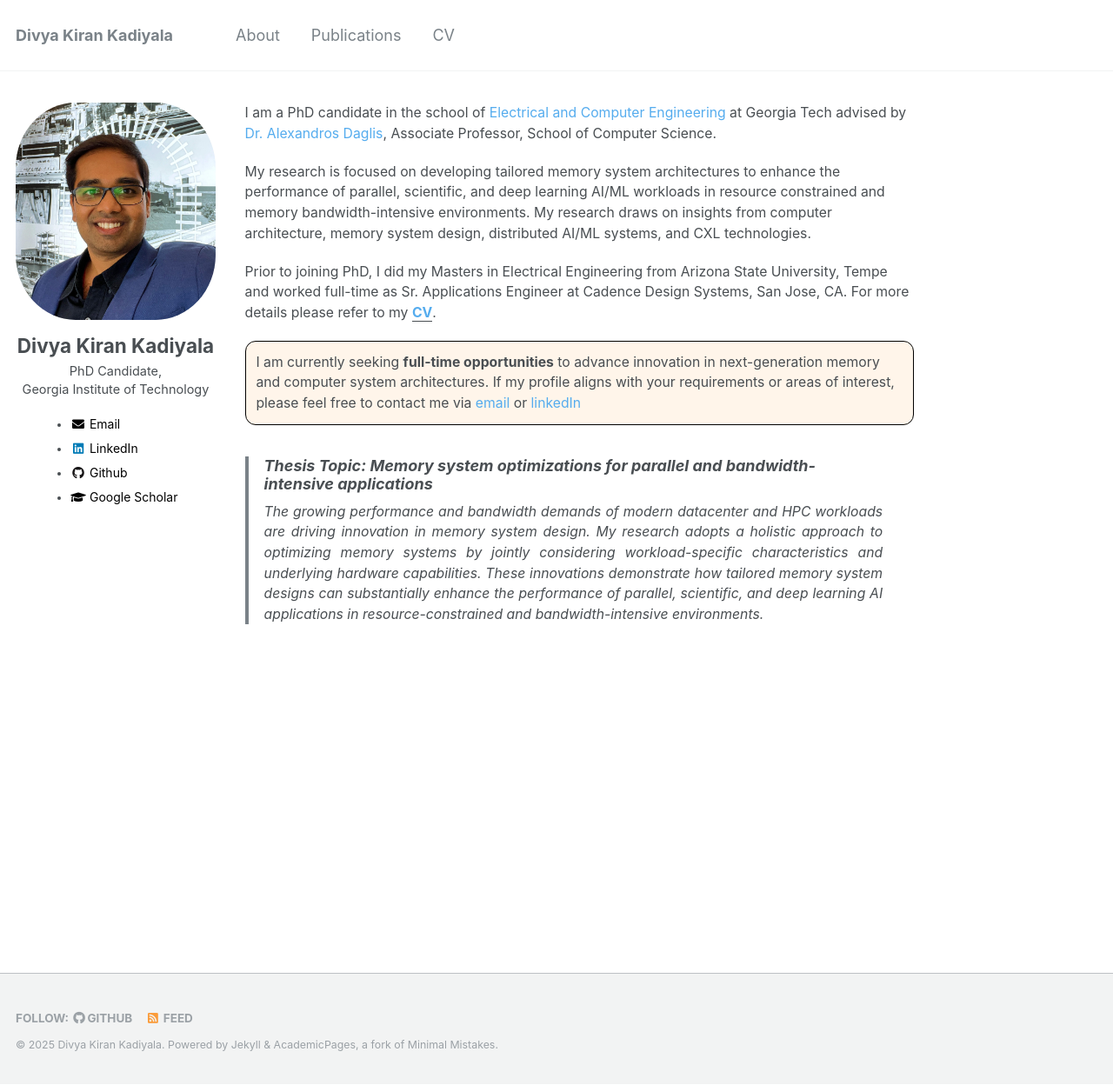
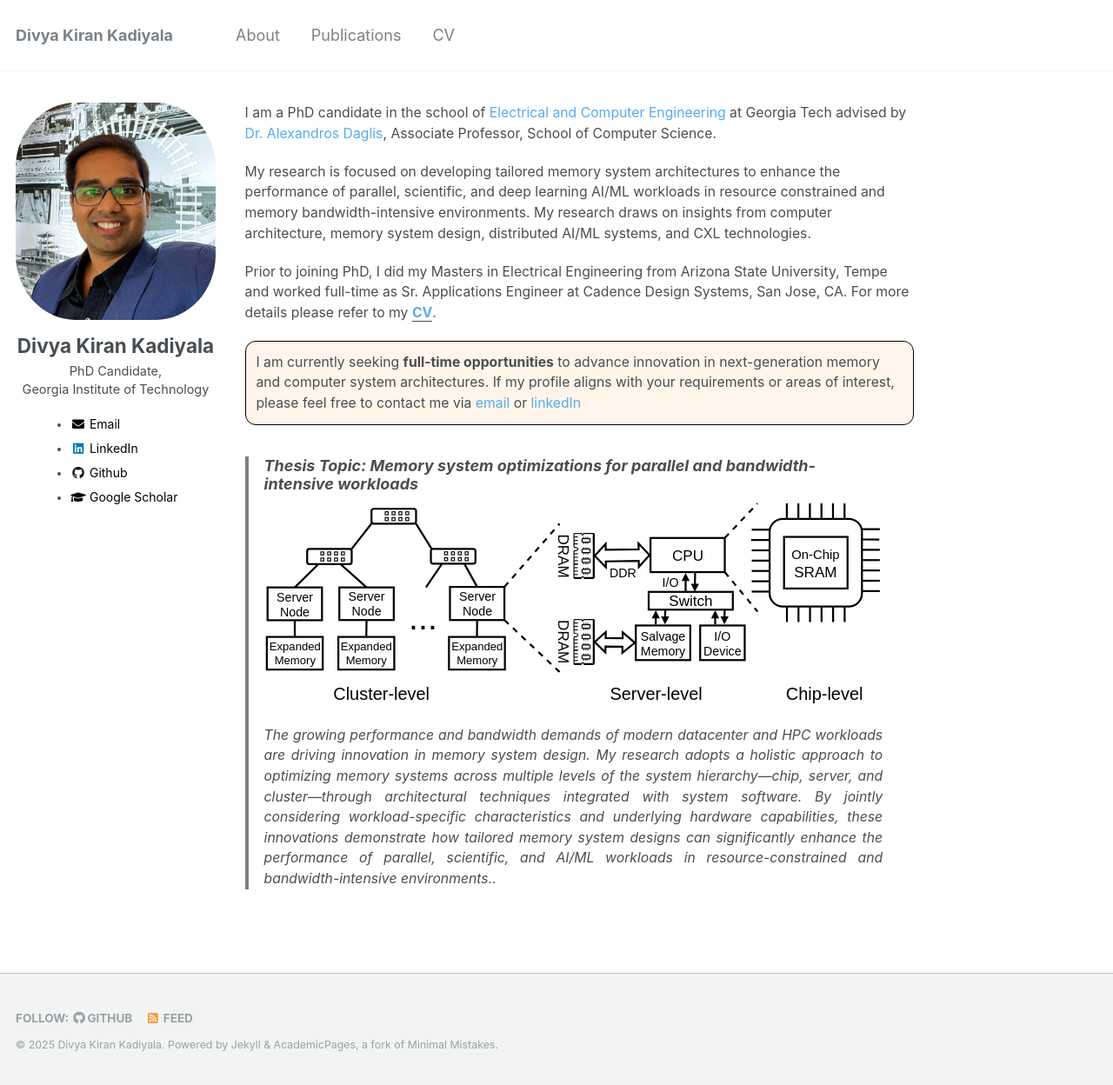
Before and after one commit to dkadiyala3/dkadiyala3.github.io, a Jekyll site: the page built from _pages/about.md, in a window 1280 px wide and 1248 px high. Shown: the whole window at 87% size. Built offline with Jekyll 4.4.1, drawn with Linux system fonts in a browser that asks for light colours.

Commit message:
Added Thesis overarching figure

```diff
--- a/_pages/about.md
+++ b/_pages/about.md
@@ -29,10 +29,10 @@ Prior to joining PhD, I did my Masters in Electrical Engineering from Arizona St
 
 <div style="border-radius: 12px; padding: 0.75em; margin-top: 0.5em; margin-bottom: 0.5em; background: #FFF5EA; border: 1px solid black; font-size: 0.875em;"> I am currently seeking <strong>full-time opportunities</strong> to advance innovation in next-generation memory and computer system architectures. If my profile aligns with your requirements or areas of interest, please feel free to contact me via <a href="mailto:dkadiyala3@gatech.edu">email</a> or <a href="https://www.linkedin.com/in/divyakirankadiyala/">linkedIn</a></div>
 
->### Thesis Topic: Memory system optimizations for parallel and bandwidth-intensive applications
->
+>### Thesis Topic: Memory system optimizations for parallel and bandwidth-intensive workloads
+> ![Overarching Figure](images/SURGE-modified_thesis_intro.svg)
 ><div style="text-align: justify; font-size: 0.875em;">
->The growing performance and bandwidth demands of modern datacenter and HPC workloads are driving innovation in memory system design. My research adopts a holistic approach to optimizing memory systems by jointly considering workload-specific characteristics and underlying hardware capabilities. These innovations demonstrate how tailored memory system designs can substantially enhance the performance of parallel, scientific, and deep learning AI applications in resource-constrained and bandwidth-intensive environments.
+>The growing performance and bandwidth demands of modern datacenter and HPC workloads are driving innovation in memory system design. My research adopts a holistic approach to optimizing memory systems across multiple levels of the system hierarchy—chip, server, and cluster—through architectural techniques integrated with system software. By jointly considering workload-specific characteristics and underlying hardware capabilities, these innovations demonstrate how tailored memory system designs can significantly enhance the performance of parallel, scientific, and AI/ML workloads in resource-constrained and bandwidth-intensive environments..
 ></div>
 
 <!--
```
Also changed, not shown: images/SURGE-modified_thesis_intro.svg (added), 5 other files.
